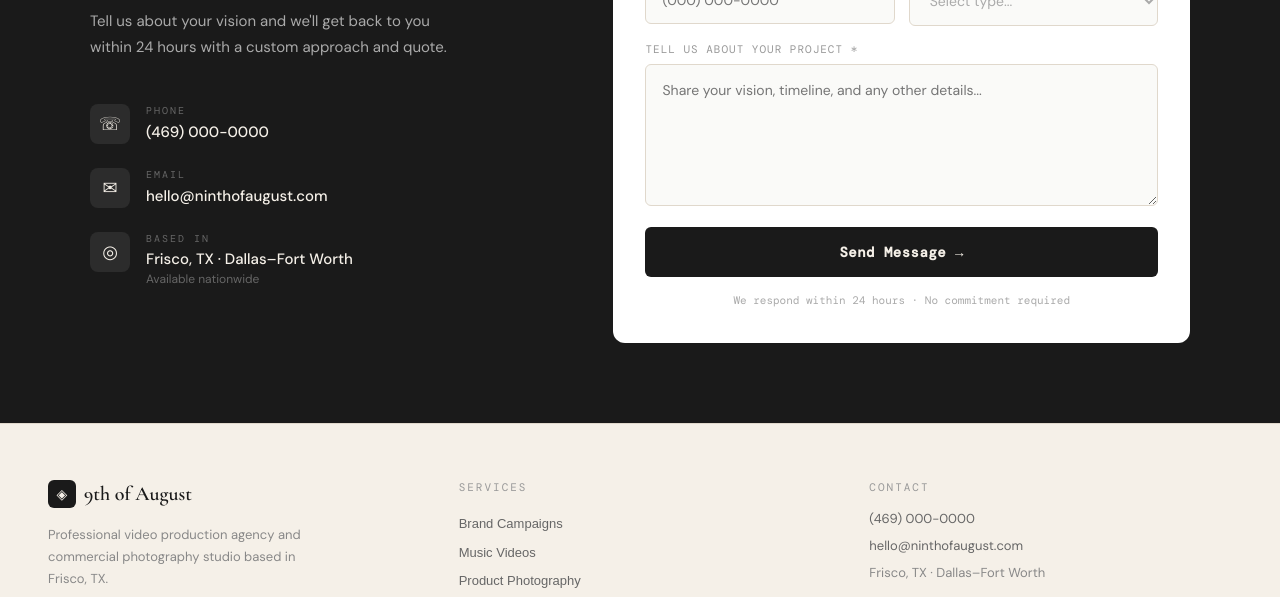
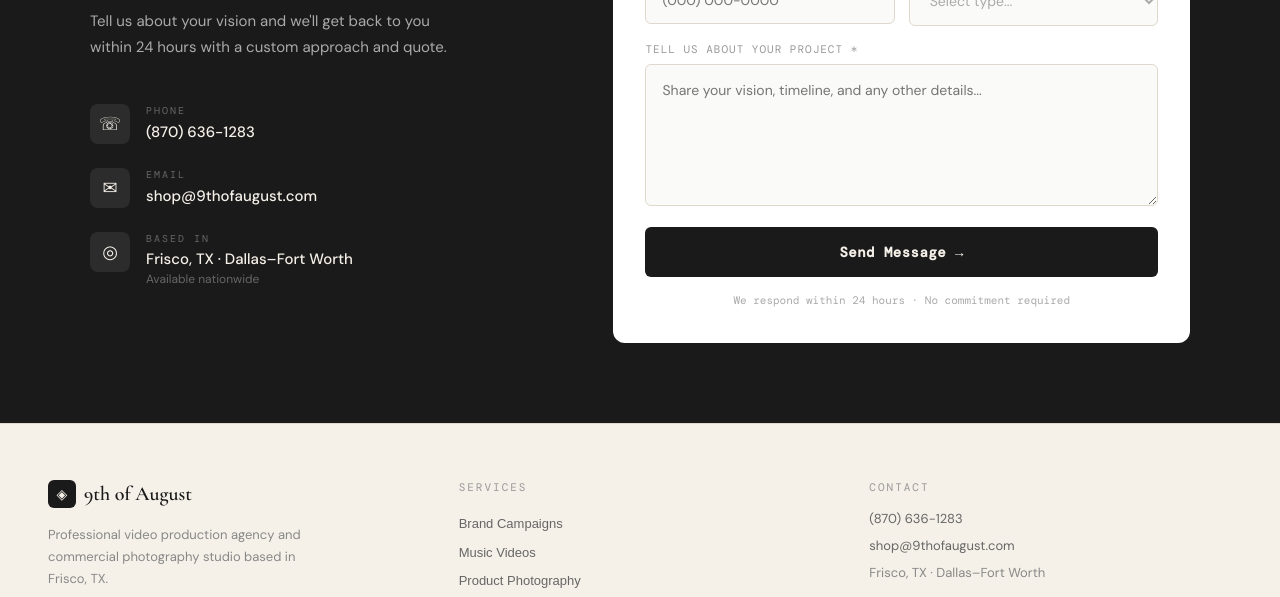
Before and after one commit to jayshannon18/ninth-of-august, a Next.js app: page / in a window 1280 px wide. Shown: the part 5953-6550 px from the top of the page. Built offline with nearby package versions, Linux system fonts and the light colour scheme.

Commit message:
Update contact info, domain, and email to production values

```diff
--- a/app/layout.jsx
+++ b/app/layout.jsx
@@ -1,5 +1,5 @@
 // UPDATE: replace ninthofaugust.com with your actual domain
-const SITE_URL = 'https://ninthofaugust.com';
+const SITE_URL = 'https://9thofaugust.com';
 
 const jsonLd = {
   '@context': 'https://schema.org',
@@ -8,8 +8,8 @@ const jsonLd = {
   name: '9th of August',
   description: 'Professional video production agency and commercial photography studio based in Frisco, Texas. Specializing in brand campaigns, music videos, product photography, and lifestyle content.',
   url: SITE_URL,
-  telephone: '+14690000000', // UPDATE: your real phone number (no spaces/dashes)
-  email: 'hello@ninthofaugust.com', // UPDATE: your real email
+  telephone: '+18706361283', // UPDATE: your real phone number (no spaces/dashes)
+  email: 'shop@9thofaugust.com', // UPDATE: your real email
   address: {
     '@type': 'PostalAddress',
     addressLocality: 'Frisco',
--- a/components/NinthOfAugustApp.jsx
+++ b/components/NinthOfAugustApp.jsx
@@ -3,8 +3,8 @@
 import { useState, useEffect, useRef } from "react";
 
 // ─── UPDATE THESE ──────────────────────────────────────────────
-const CONTACT_PHONE = "(469) 000-0000"; // your phone number
-const CONTACT_EMAIL_DISPLAY = "hello@ninthofaugust.com"; // your email
+const CONTACT_PHONE = "(870) 636-1283"; // your phone number
+const CONTACT_EMAIL_DISPLAY = "shop@9thofaugust.com"; // your email
 const CONTACT_LOCATION = "Frisco, TX · Dallas–Fort Worth";
 
 // ─── Your Photos ───────────────────────────────────────────────
--- a/ninth-of-august.jsx
+++ b/ninth-of-august.jsx
@@ -1,8 +1,8 @@
 import { useState, useEffect, useRef } from "react";
 
 // ─── UPDATE THESE ──────────────────────────────────────────────
-const CONTACT_PHONE = "(469) 000-0000"; // your phone number
-const CONTACT_EMAIL_DISPLAY = "hello@ninthofaugust.com"; // your email
+const CONTACT_PHONE = "(870) 636-1283"; // your phone number
+const CONTACT_EMAIL_DISPLAY = "shop@9thofaugust.com"; // your email
 const CONTACT_LOCATION = "Frisco, TX · Dallas–Fort Worth";
 
 // ─── Your Photos ───────────────────────────────────────────────
```
